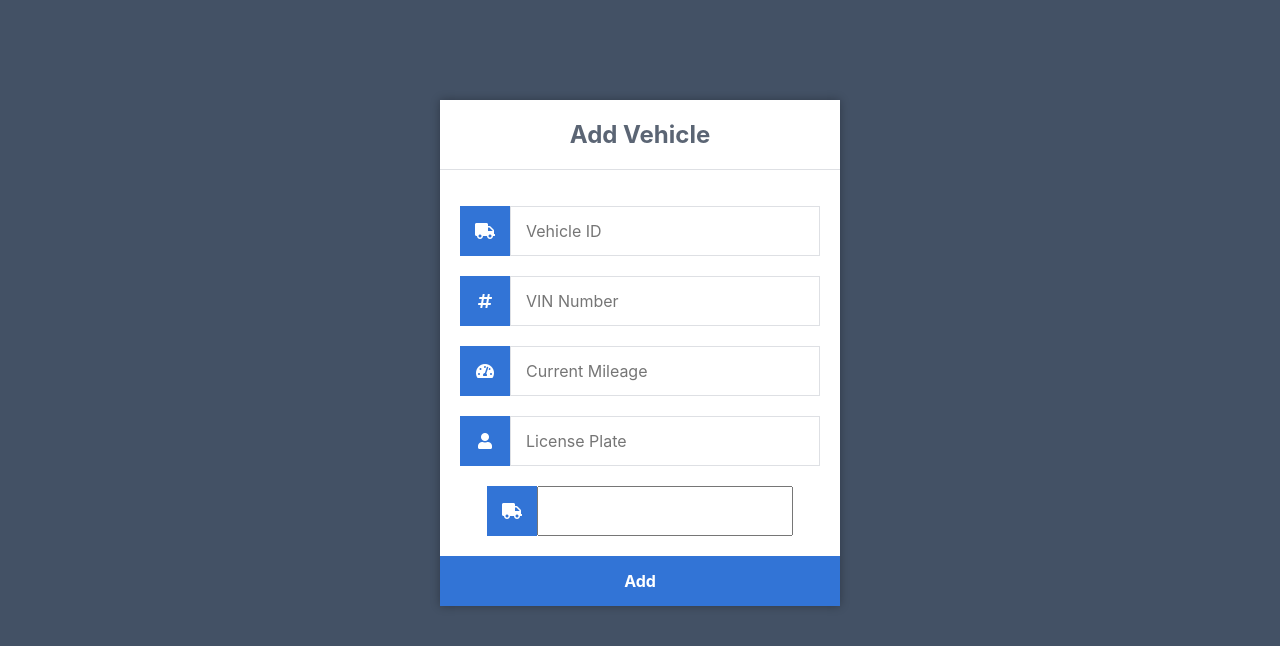
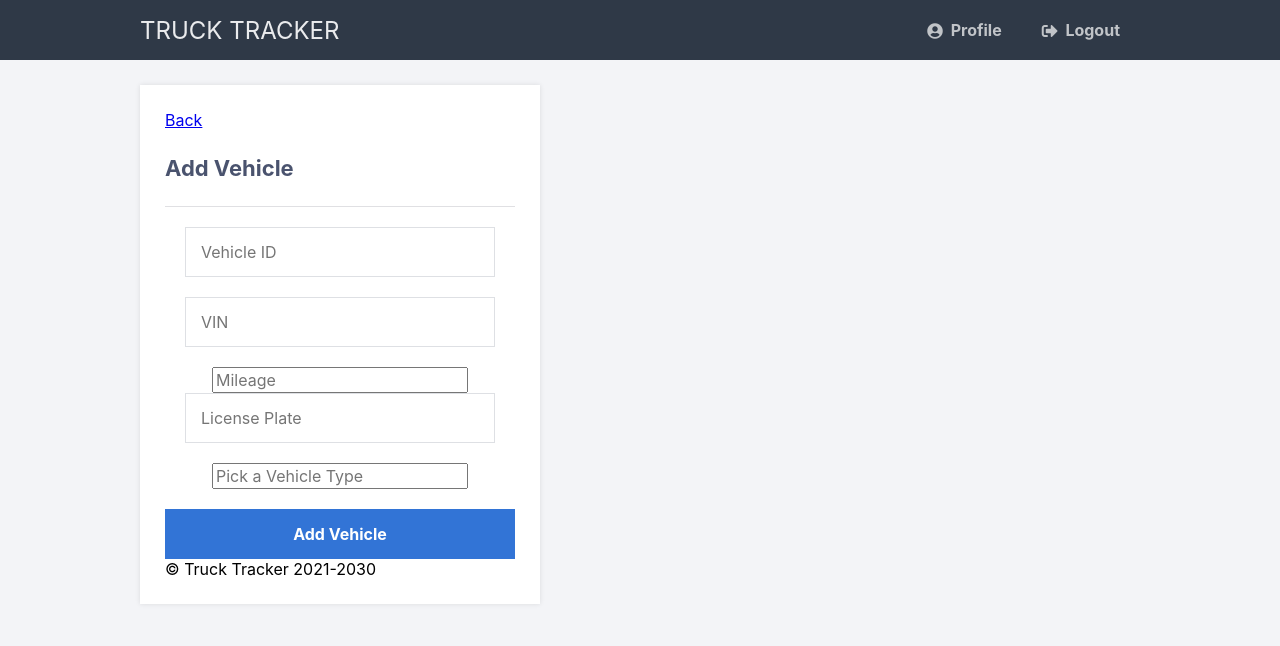
Before and after one commit to CodyBu/Truck-Tracker, a Flask app: page /vehicles/add-vehicle in a window 1280 px wide. Shown: the top 646 px of the page. Run offline with Flask 2, Linux system fonts and the light colour scheme; some libraries are stand-ins or nearby versions.

Commit message:
Update add-vehicle.html

```diff
--- a/templates/add-vehicle.html
+++ b/templates/add-vehicle.html
@@ -1,47 +1,57 @@
-<!DOCTYPE html>
-<html xmlns="http://www.w3.org/1999/html">
-	<head>
-		<meta charset="utf-8">
-		<title>Register</title>
-		<link rel="stylesheet" href="{{ url_for('static', filename='style.css') }}">
-		<link rel="stylesheet" href="https://use.fontawesome.com/releases/v5.7.1/css/all.css">
-	</head>
-	<body>
-		<div class="register">
-			<h1>Add Vehicle</h1>
-			<form action="{{ url_for('addVehicle') }}" method="post" autocomplete="off">
-				<label for="vehicleid">
-					<i class="fas fa-truck"></i>
-				</label>
-				<input type="text" name="vehicleid" placeholder="Vehicle ID" id="vehicleid" required>
+{% extends 'layout.html' %}
 
-                <label for="vin">
-					<i class="fas fa-hashtag"></i>
-				</label>
-				<input type="text" name="vin" placeholder="VIN Number" id="vin" required>
+{% block title %}Add-Vehicle{% endblock %}
 
-				<label for="mileage">
-					<i class="fas fa-tachometer-alt"></i>
-				</label>
-				<input type="text" name="mileage" placeholder="Current Mileage" id="mileage" required>
+{% block content %}
 
-				<label for="plate">
-					<i class="fas fa-user"></i>
-				</label>
-				<input type="text" name="plate" placeholder="License Plate" id="plate" required>
+<body >
+	<div class="register">
+	<main>
+		<div class="container py-4">
+			<header class="pb-3 mb-4 border-bottom">
+				<div class="d-grid gap-2 d-md-block">
+					<div> <a class="btn btn-secondary btn-sm btn-block" href="{{ url_for('viewVehicles') }}">Back</a></div>
+				</div>
+			</header>
+			<div class="p-5 mb-4 bg-light border rounded-3 text-center container">
+				<div class="container-md py-5 d-grid gap-4">
+					<h2 class="fw-bold">Add Vehicle</h2>
+					<form action="{{ url_for('addVehicle') }}" method="post" autocomplete="off">
+						<div class="mb-3">
+							<input type="text" class="form-control" name="vehicleid" placeholder="Vehicle ID" id="vehicleid" pattern="[A-Za-z0-9]{1,10}" required>
+						</div>
+						<div class="mb-3">
+							<input type="text" class="form-control" name="vin" placeholder="VIN" id="vin" pattern="[A-Z0-9]{1,17}" required>
+						</div>
+						<div class="mb-3">
+							<input type="number" class="form-control" name="mileage" placeholder="Mileage" id="mileage" pattern="[1-9]{1}[-][0-9]{10}"  required>
+						</div>
+						<div class="mb-3">
+							<input type="text" class="form-control" name="plate" placeholder="License Plate" id="plate" pattern="[A-Z0-9]{1,8}" required>
+						</div>
+						<div class="custom-select">
+							<input list="types" class="form-control" name="type" id="type" placeholder="Pick a Vehicle Type" required>
+							<datalist id="types">
+								<option value="Truck">
+								<option value="Trailer">
+							</datalist>
 
-				<label for="type">
-					<i class="fas fa-truck"></i>
-				</label>
-				<input list="types" name="type" id="type" required>
-					<datalist id="types">
-						<option value="Truck">
-						<option value="Trailer">
-					</datalist>
-				</input>
-				<div class="msg">{{ msg }}</div>
-				<input type="submit" value="Add">
-			</form>
+						</div><br>
+					<div class="msg">{{ msg }}</div>
+
+					<input class="btn btn-primary btn-lg btn-block" type="submit" value="Add Vehicle">
+					</form>
+				</div>
+			</div>
+
+			<footer class="pt-3 mt-4 text-muted border-top">
+				&copy; Truck Tracker 2021-2030
+			</footer>
 		</div>
-	</body>
-</html>
+	</main>
+	</div>
+</body>
+
+
+
+{% endblock %}
```
